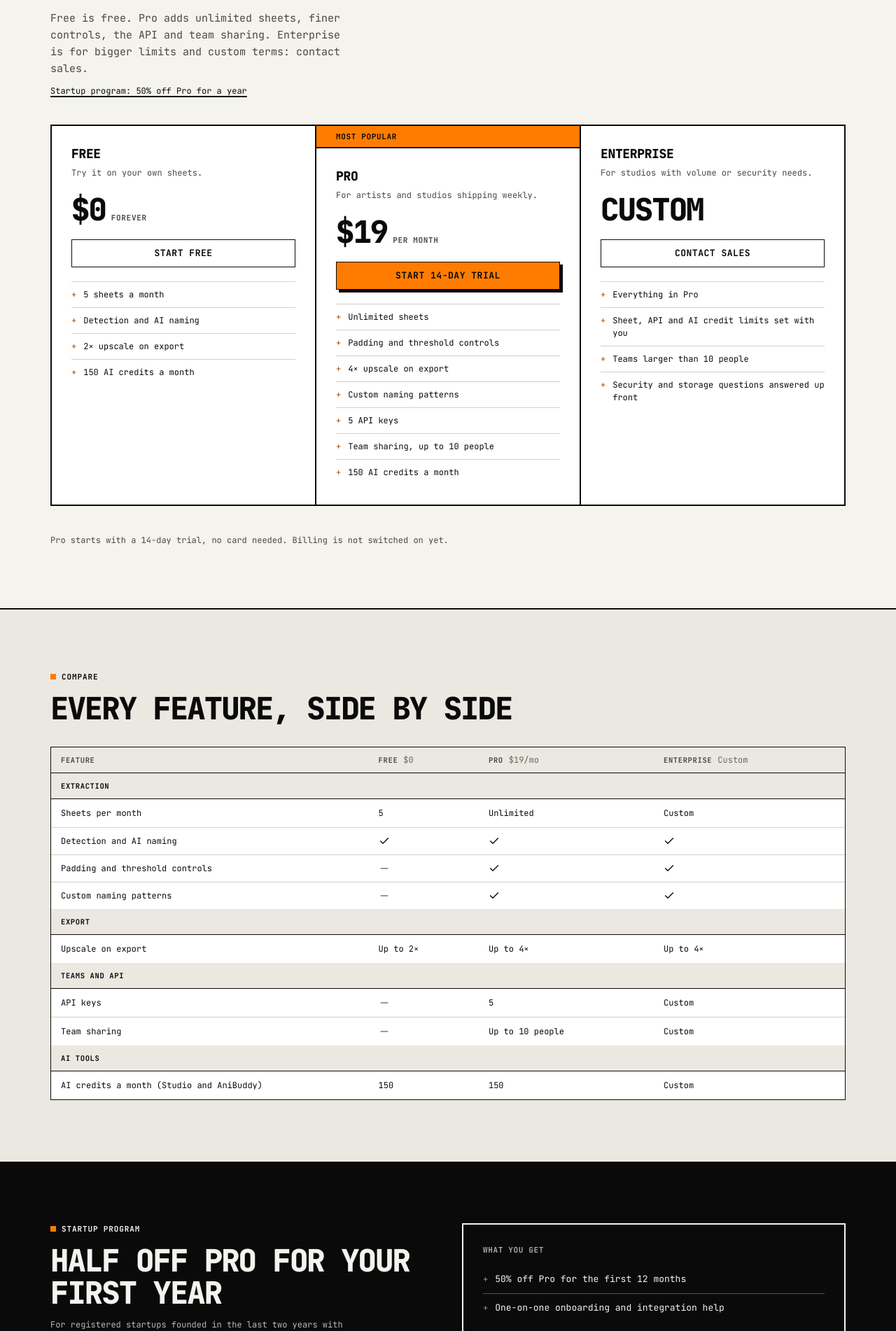
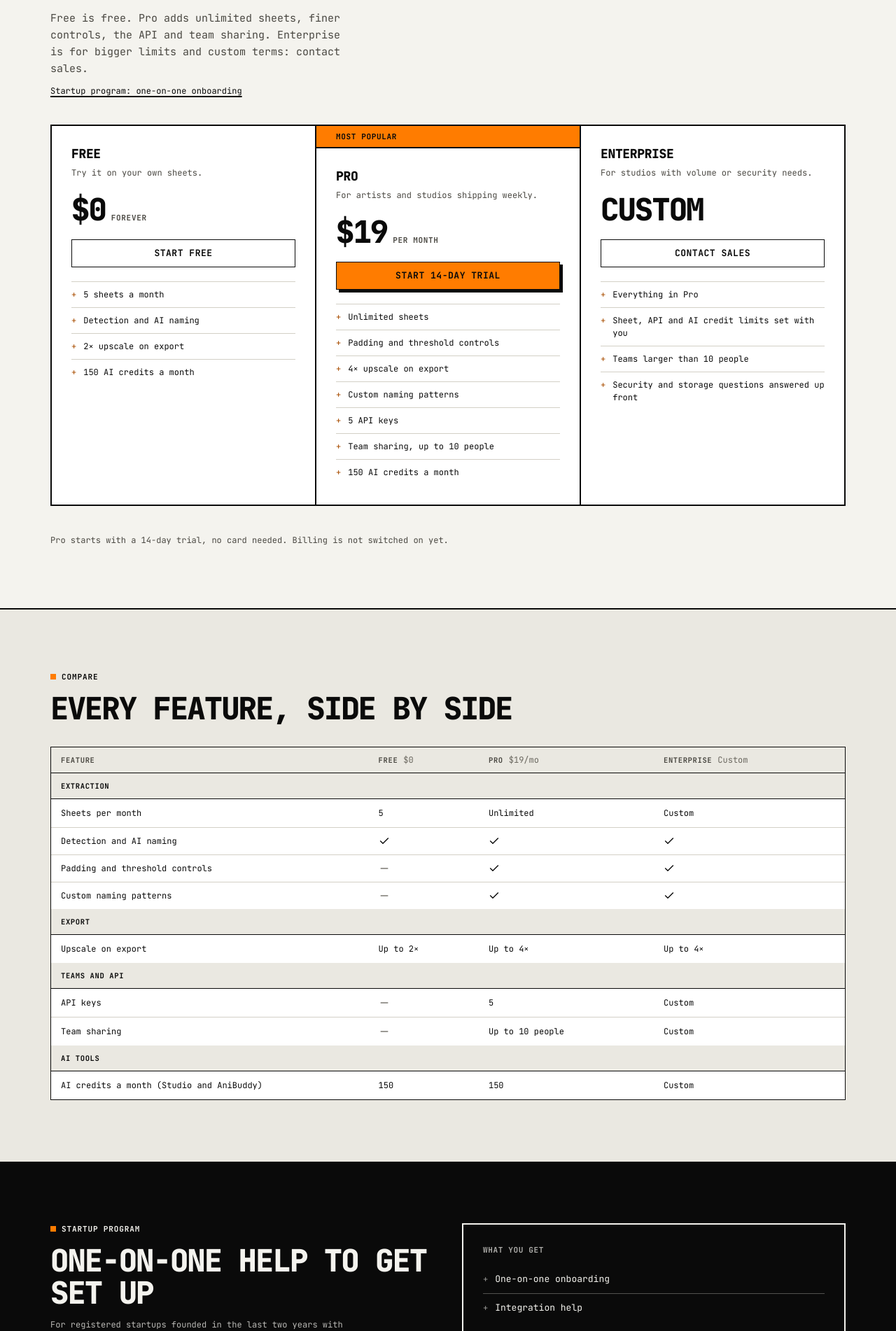
Before and after one commit to anandxdj/open_assets, a Next.js app in the folder frontend/: page /pricing in a window 1280 px wide. Shown: the part 340-2242 px from the top of the page at 70% size. Built offline with nearby package versions, Linux system fonts and the light colour scheme; no server answers.

Commit message:
feat(marketing): drop startup discount and Used by strip
The startup program now offers onboarding and integration help only;
no billing backs a discount. The unsourced logo strip is removed.

Co-Authored-By: Claude Sonnet 5.5 <noreply@anthropic.com>

```diff
--- a/frontend/src/app/page.tsx
+++ b/frontend/src/app/page.tsx
@@ -5,7 +5,6 @@ import { HeroSection } from "@/components/landing/HeroSection";
 import { HowItWorks } from "@/components/landing/HowItWorks";
 import { PricingSection } from "@/components/landing/PricingSection";
 import { ToolsSection } from "@/components/landing/ToolsSection";
-import { UsedBy } from "@/components/landing/UsedBy";
 import { MarketingFooter } from "@/components/marketing/MarketingFooter";
 import { MarketingHeader } from "@/components/marketing/MarketingHeader";
 
@@ -22,7 +21,6 @@ export default function LandingPage() {
       <MarketingHeader />
       <main className="flex-1">
         <HeroSection />
-        <UsedBy />
         <HowItWorks />
         <ToolsSection />
         <GallerySection />
--- a/frontend/src/app/pricing/page.tsx
+++ b/frontend/src/app/pricing/page.tsx
@@ -63,7 +63,7 @@ export default function PricingPage() {
                 bigger limits and custom terms: contact sales.
               </p>
               <Link href="#startups" className="oa-link text-xs">
-                Startup program: 50% off Pro for a year
+                Startup program: one-on-one onboarding
               </Link>
             </div>
           </div>
@@ -136,7 +136,7 @@ export default function PricingPage() {
             <div className="flex flex-col gap-3.5">
               <span className="oa-eyebrow">Startup program</span>
               <h2 id="startups-title" className="oa-h1 max-md:text-[30px] max-md:leading-[32px]">
-                Half off Pro for your first year
+                One-on-one help to get set up
               </h2>
               <p className="max-w-[460px] text-xs leading-[18px] opacity-75">{STARTUP_PROGRAM.eligibility}</p>
             </div>
--- a/frontend/src/components/landing/UsedBy.tsx
+++ /dev/null
@@ -1,25 +0,0 @@
-import { WRAP } from "@/components/marketing/site";
-
-const TEAMS = ["Open Polls", "Open Hire", "Tool Sadhan", "Chai Code", "Clipix"];
-
-export function UsedBy() {
-  return (
-    <section aria-labelledby="used-by-title" className="border-y-2 border-line-strong bg-surface">
-      <div className={`${WRAP} flex flex-col md:flex-row md:items-stretch`}>
-        <h2 id="used-by-title" className="oa-label flex items-center pt-4 md:min-w-[150px] md:py-5 md:pr-4">
-          Used by teams at
-        </h2>
-        <ul className="flex flex-1 flex-wrap gap-x-6 gap-y-2 py-4 md:grid md:grid-cols-5 md:gap-0 md:py-0">
-          {TEAMS.map((name) => (
-            <li
-              key={name}
-              className="oa-h3 flex items-center text-[15px] leading-5 text-ink-2 md:border-l-[1.5px] md:border-line md:px-4 md:py-5"
-            >
-              {name}
-            </li>
-          ))}
-        </ul>
-      </div>
-    </section>
-  );
-}
--- a/frontend/src/components/marketing/pricing.ts
+++ b/frontend/src/components/marketing/pricing.ts
@@ -132,10 +132,7 @@ export const COMPARISON: ComparisonGroup[] = [
 export const STARTUP_PROGRAM = {
   eligibility:
     "For registered startups founded in the last two years with under $2M in funding, early-stage studios and game-jam teams.",
-  benefits: [
-    "50% off Pro for the first 12 months",
-    "One-on-one onboarding and integration help",
-  ],
+  benefits: ["One-on-one onboarding", "Integration help"],
   apply: { label: "Apply by DM on X", href: SOCIAL.x },
 };
 
@@ -156,7 +153,7 @@ export const PRICING_FAQ: FaqItem[] = [
   },
   {
     question: "Who qualifies for the startup program?",
-    answer: STARTUP_PROGRAM.eligibility,
+    answer: `${STARTUP_PROGRAM.eligibility} Qualifying teams get one-on-one onboarding and integration help. Apply by DM on X.`,
   },
   {
     question: "How do I buy Enterprise?",
```
